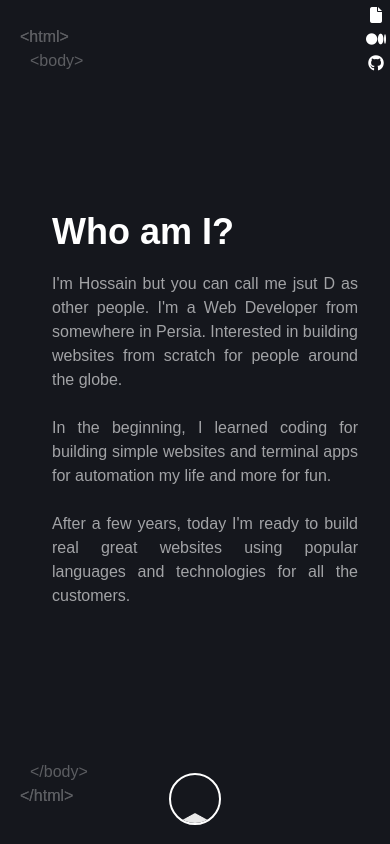
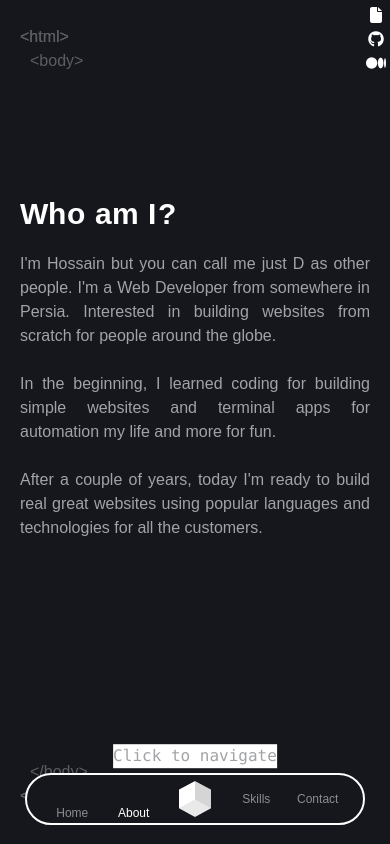
Before and after one commit to Kardarigan/D_Reamastered, a React (Create React App) app: page /about in a window 390 px wide. Built offline with nearby package versions, Linux system fonts and the light colour scheme; a web font is replaced by a local one.

Commit message:
Mobile Responsivity P1

```diff
--- a/src/Constants.js
+++ b/src/Constants.js
@@ -1,3 +1,5 @@
+import Resume_PDF from "./assets/Resume.pdf";
+
 export const cubeFaces = [
   "fa-python",
   "fa-react rotate-90",
@@ -33,18 +35,18 @@ export const sideIcons = [
 export const sideLinks = [
   {
     icon: "fas fa-file",
+    link: Resume_PDF,
+    title: "My Resume PDF",
+  },
+  {
+    icon: "fab fa-github",
     link: "https://github.com/Kardarigan",
-    title: "My Resume PDF",
+    title: "Me in GitHub",
   },
   {
     icon: "fab fa-medium",
     link: "https://medium.com/@darigan",
     title: "My Meduim Account",
-  },
-  {
-    icon: "fab fa-github",
-    link: "https://github.com/Kardarigan",
-    title: "Me in GitHub",
   },
 ];
 
@@ -56,8 +58,8 @@ export const skills = [
   "React.js",
   "Pug",
   "Sass",
+  "Tailwind",
   "Bootstrap",
-  "Tailwind",
   "Python",
   "Django",
 ];
--- a/src/comps/Commons/Navigator.js
+++ b/src/comps/Commons/Navigator.js
@@ -1,21 +1,30 @@
-import { Link, NavLink } from "react-router-dom";
+import { NavLink } from "react-router-dom";
 import Logo from "../../assets/lightCubeLogo.png";
-import { useState } from "react";
+import { useEffect, useState } from "react";
 import { sideIcons, sideLinks } from "../../Constants";
 
 const Navigator = () => {
-  const [navOpen, setNavOpen] = useState(false);
+  const [navOpen, setNavOpen] = useState(true);
+  const [navMessageShow, setNavMessageShow] = useState(true);
 
   const navToggle = () => {
     setNavOpen((navOpen) => !navOpen);
+    setNavMessageShow(false);
   };
 
   return (
     <>
-      <header className="fixed left-0 bottom-3 w-full px-20 text-center z-50 sm:hidden">
+      <header className="fixed left-0 bottom-3 w-full text-center z-50">
+        <p
+          className={`bg-slate-50 font-mono absolute left-1/2 translate-x-[-50%] translate-y-[-120%] fadeIn ${
+            !navMessageShow && "hidden"
+          }`}
+        >
+          Click to navigate
+        </p>
         <nav
           className={`bg-slate-900 overflow-hidden h-[52px] inline-flex items-center justify-center p-2 border-2 transition-all ${
-            navOpen ? "w-full" : "w-[52px] rotate-0"
+            navOpen ? "w-[340px]" : "w-[52px] rotate-0 pulse"
           } border-slate-50 rounded-full`}
         >
           <div
@@ -36,7 +45,7 @@ const Navigator = () => {
                   onClick={navToggle}
                 >
                   <i
-                    className={`fa-duotone ${item.icon} text-2xl transition-all group-hover:opacity-0`}
+                    className={`fa-duotone ${item.icon} text-xl transition-all group-hover:opacity-0`}
                   ></i>
                   <span className="transition-all w-[200%] text-center text-xs">
                     {item.label}
@@ -61,21 +70,9 @@ const Navigator = () => {
           </div>
         </nav>
       </header>
-      <ul className="fixed flex flex-col items-center right-1 top-1">
+      <ul className="fixed flex flex-col items-center right-1 top-1 ">
         {sideLinks.map((item, index) => (
           <li key={index}>
-            {item.download ? (
-              <a
-                target="_blank"
-                rel="noreferrer"
-                className="hover:text-slate-300"
-                href={item.link}
-                title={item.title}
-                download
-              >
-                <i className={item.icon} />
-              </a>
-            ) : (
             <a
               target="_blank"
               rel="noreferrer"
@@ -85,7 +82,6 @@ const Navigator = () => {
             >
               <i className={item.icon} />
             </a>
-            )}
           </li>
         ))}
       </ul>
--- a/src/comps/Commons/Sidebar.js
+++ b/src/comps/Commons/Sidebar.js
@@ -29,18 +29,6 @@ const Sidebar = () => {
       <ul className="flex flex-col items-center">
         {sideLinks.map((item, index) => (
           <li key={index}>
-            {item.download ? (
-              <a
-                target="_blank"
-                rel="noreferrer"
-                className="hover:text-slate-300"
-                href={item.link}
-                title={item.title}
-                download
-              >
-                <i className={item.icon} />
-              </a>
-            ) : (
             <a
               target="_blank"
               rel="noreferrer"
@@ -50,7 +38,6 @@ const Sidebar = () => {
             >
               <i className={item.icon} />
             </a>
-            )}
           </li>
         ))}
       </ul>
--- a/src/comps/Layout.js
+++ b/src/comps/Layout.js
@@ -5,7 +5,7 @@ const Layout = () => {
   return (
     <>
       <div className="bg-slate-900 text-slate-50 h-screen sm:ps-16 ps-5">
-        <Sidebar />
+        {/* <Sidebar /> */}
         <Navigator />
         <span className="tags tags-top d-block">
           <span>&lt;html&gt;</span>
--- a/src/pages/About.js
+++ b/src/pages/About.js
@@ -12,7 +12,7 @@ const About = () => {
             />
           </h1>
           <p className="mt-5 text-justify">
-            I'm Hossain but you can call me jsut D as other people. I'm a Web
+            I'm Hossain but you can call me just D as other people. I'm a Web
             Developer from somewhere in Persia. Interested in building websites
             from scratch for people around the globe.
             <br />
@@ -21,8 +21,9 @@ const About = () => {
             terminal apps for automation my life and more for fun.
             <br />
             <br />
-            After a few years, today I'm ready to build real great websites
-            using popular languages and technologies for all the customers.
+            After a couple of years, today I'm ready to build real great
+            websites using popular languages and technologies for all the
+            customers.
             <br />
             <br />
           </p>
--- a/src/pages/Home.js
+++ b/src/pages/Home.js
@@ -69,7 +69,7 @@ const Home = () => {
           </div>
         </div>
         <div className="w-1/2 flex-fullcenter max-md:hidden relative">
-          <R2D2 />
+          {/* <R2D2 /> */}
         </div>
       </div>
     </Transition>
--- a/src/style/_base.scss
+++ b/src/style/_base.scss
@@ -17,3 +17,19 @@ body {
 .displayTrans {
   transition: visibility 1s, opacity 0.2s linear;
 }
+.fadeIn {
+  animation: fadeIn 1s 1.5s backwards;
+}
+.pulse {
+  animation: pulse 3s cubic-bezier(0.4, 0, 0.6, 1) infinite;
+}
+
+@keyframes pulse {
+  0%,
+  100% {
+    opacity: 1;
+  }
+  50% {
+    opacity: 0.2;
+  }
+}
--- a/src/style/tailwind.scss
+++ b/src/style/tailwind.scss
@@ -4,9 +4,9 @@
 
 @layer components {
   .contain {
-    @apply flex items-center h-screen lg:ps-12 px-8;
+    @apply flex items-center h-[90vh] lg:ps-12 pe-5;
     h1 {
-      @apply lg:text-5xl text-4xl font-bold;
+      @apply lg:text-5xl text-3xl font-bold;
     }
   }
   .shadow {
```
Also changed, not shown: 1 other file (tests, documents, lock files or other folders). Lines whose indentation alone changed are shown as unchanged.
